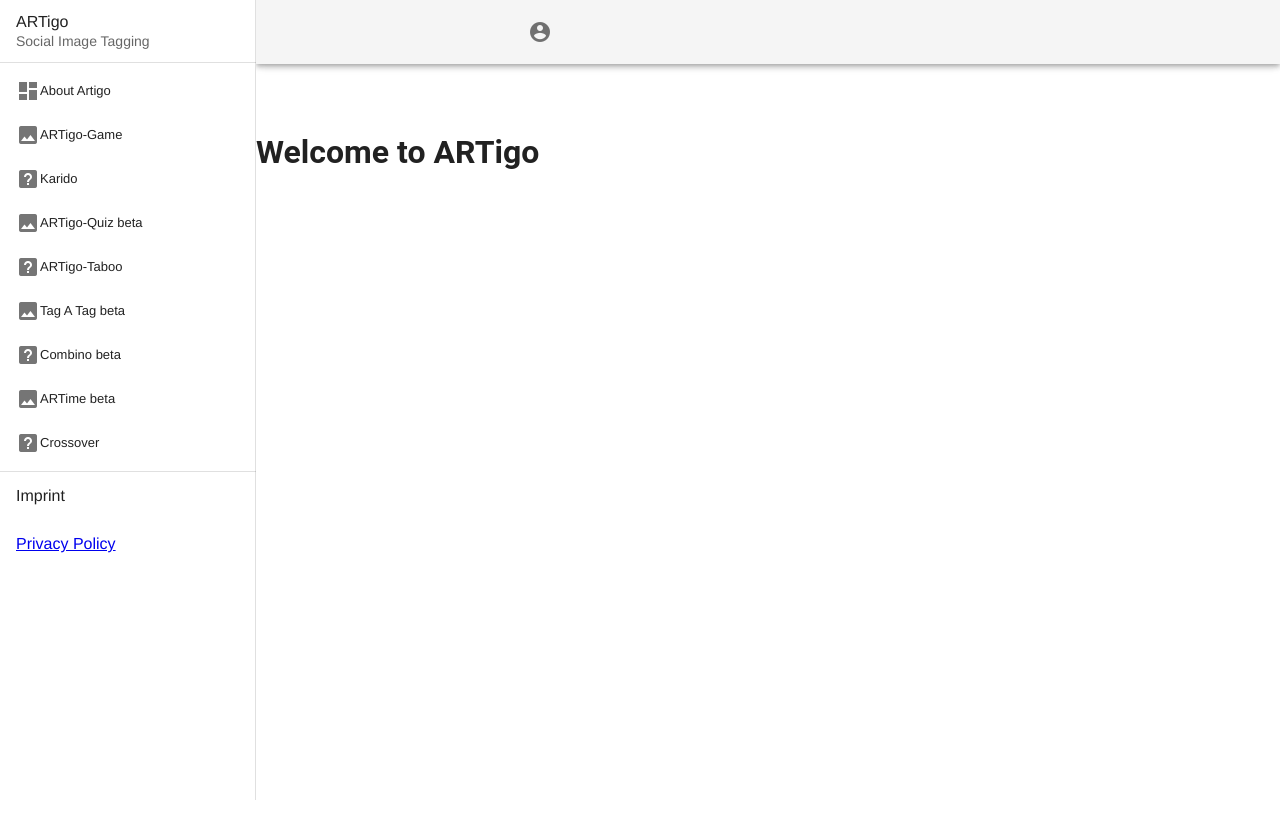
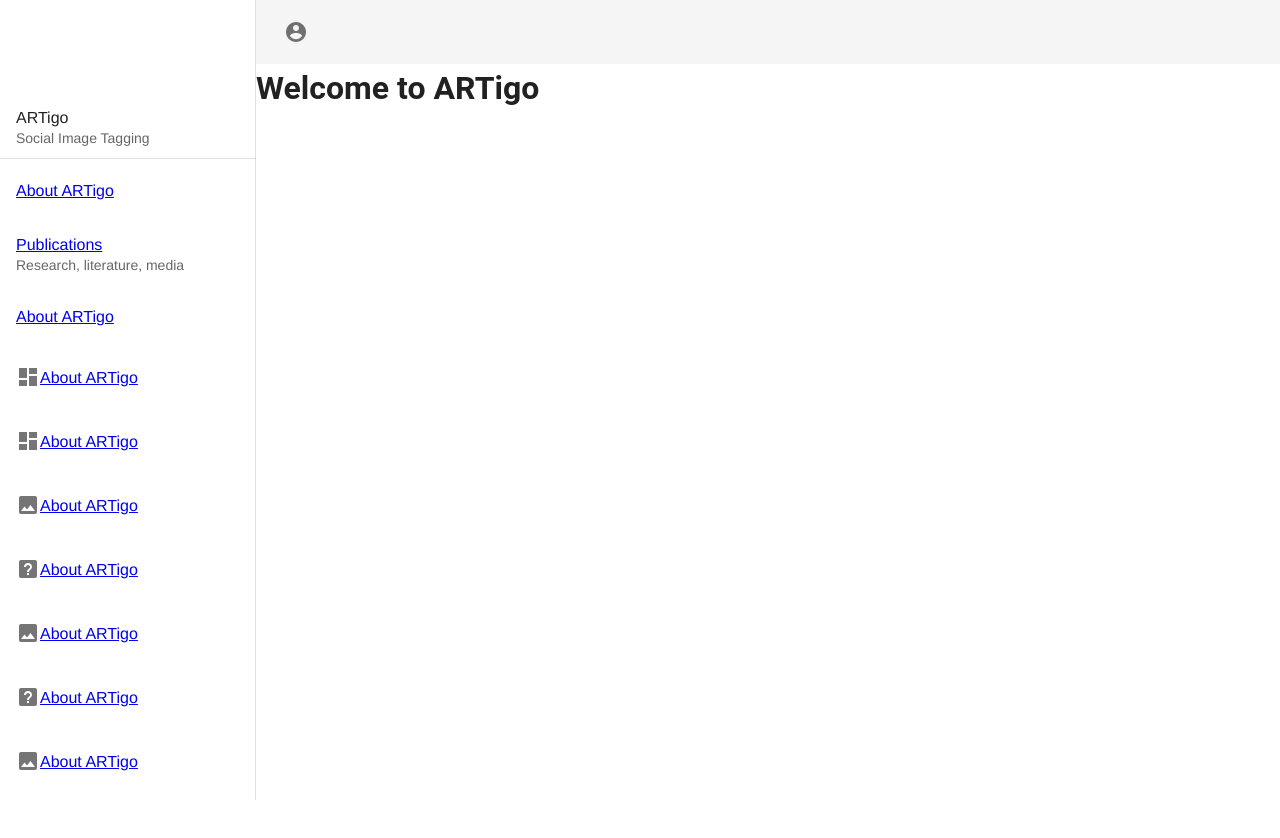
Before and after one commit to arthist-lmu/artigo, a Vue app in the folder web/: page /en in a window 1280 px wide. Shown: the top 838 px of the page. Built offline with nearby package versions, Linux system fonts and the light colour scheme; no server answers.

Commit message:
add language sensitive routes

```diff
--- a/web/src/App.vue
+++ b/web/src/App.vue
@@ -1,9 +1,21 @@
 <template>
   <div id="app">
+
+
+    <v-main>
       <v-navigation-drawer
       app
       permanent
+      v-model="drawer"
     >
+      <v-list-item>
+        <v-img
+          id="logo"
+          max-height="281"
+          max-width="500"
+          src="/assets/images/logo.png"
+        ></v-img>
+      </v-list-item>
       <v-list-item>
         <v-list-item-content>
           <v-list-item-title class="text-h6">
@@ -18,9 +30,24 @@
       <v-divider></v-divider>
 
       <v-list
-        dense
         nav
       >
+        <v-list-item>
+          <router-link to="">{{ $t('navbar.about') }}</router-link>
+        </v-list-item>
+        <v-list-item>
+          <v-list-item-content>
+          <v-list-item-title>
+            <router-link :to="'/' + $i18n.locale + '/publications'">
+            {{ $t('navbar.publications') }}
+            </router-link>
+            </v-list-item-title>
+          <v-list-item-subtitle>Research, literature, media</v-list-item-subtitle>
+          </v-list-item-content>
+        </v-list-item>
+        <v-list-item>
+          <router-link to="">{{ $t('navbar.about') }}</router-link>
+        </v-list-item>
         <v-list-item
           v-for="item in items"
           :key="item.title"
@@ -31,7 +58,7 @@
           </v-list-item-icon>
 
           <v-list-item-content>
-            <v-list-item-title>{{ item.title }}</v-list-item-title>
+            <v-list-item-title><router-link to="item.link">{{ $t('navbar.about') }}</router-link></v-list-item-title>
           </v-list-item-content>
         </v-list-item>
       </v-list>
@@ -41,23 +68,20 @@
       <v-list-item>
         <v-list-item-content>
           <v-list-item-title>
-            Imprint
+            {{ $t("navbar.imprint") }}
           </v-list-item-title>
         </v-list-item-content>
       </v-list-item>
 
       <v-list-item>
           <v-list-item-title>
-            <a href="https://www.lmu.de/de/footer/datenschutz/index.html">Privacy Policy</a>
+            <a href="https://www.lmu.de/de/footer/datenschutz/index.html">{{ $t("navbar.privacy") }}</a>
           </v-list-item-title>
       </v-list-item>
 
     </v-navigation-drawer>
 
-    <v-app-bar app>
     <AppBar />
-    </v-app-bar>
-    <v-main>
       <router-view />
     </v-main>
   </div>
@@ -69,18 +93,24 @@
   -webkit-font-smoothing: antialiased;
   -moz-osx-font-smoothing: grayscale;
 }
+#logo {
+  padding: 5%;
+}
 </style>
 
 <script>
 import AppBar from '@/components/AppBar.vue';
+import i18n from '@/plugins/i18n.js'
+
 export default {
   components: {
     AppBar,
   },
-    data () {
+  data() {
     return {
       items: [
-          { title: 'About Artigo', icon: 'mdi-view-dashboard' },
+        { title: i18n.t('navbar.about'), link: "", icon: 'mdi-view-dashboard' },
+        { title: i18n.t('navbar.publications'), link: "/en/publications", icon: 'mdi-view-dashboard' },
         { title: 'ARTigo-Game', icon: 'mdi-image' },
         { title: 'Karido', icon: 'mdi-help-box' },
         { title: 'ARTigo-Quiz beta', icon: 'mdi-image' },
@@ -91,12 +121,10 @@
         { title: 'Crossover', icon: 'mdi-help-box' },
       ],
       right: null,
-      }
+    };
   },
-  }
+};
 </script>
-
-
 
 <!-- <button
       class="btn btn-primary btn-margin"
--- a/web/src/components/AppBar.vue
+++ b/web/src/components/AppBar.vue
@@ -1,8 +1,11 @@
 <template>
-  <v-app-bar app flat>
+  <v-app-bar
+    app
+    flat
+  >
+
     <v-layout
-      justify-end
-      row
+      right
     >
       <UserMenu />
     </v-layout>
@@ -13,6 +16,7 @@
 import UserMenu from '@/components/UserMenu.vue';
 
 export default {
+  data: () => ({ drawer: null }),
   components: {
     UserMenu,
   },
--- a/web/src/locales/de.json
+++ b/web/src/locales/de.json
@@ -48,6 +48,7 @@
   "navbar": {
     "about": "Über ARTigo",
     "privacy": "Datenschutz",
-    "imprint": "Impressum"
+    "imprint": "Impressum",
+    "publications": "Publikationen"
   }
 }
--- a/web/src/locales/en.json
+++ b/web/src/locales/en.json
@@ -48,6 +48,7 @@
   "navbar": {
     "about": "About ARTigo",
     "privacy": "Privacy Policy",
-    "imprint": "Imprint"
+    "imprint": "Imprint",
+    "publications": "Publications"
   }
 }
--- a/web/src/router/index.js
+++ b/web/src/router/index.js
@@ -56,7 +56,11 @@ const router = new VueRouter({
         },
       ],
     },
-    { path: '*', name: 'NotFound', component: NotFound },
+    {
+      path: '*',
+      name: 'NotFound',
+      component: NotFound
+    },
   ],
 });
 export default router;
--- a/web/src/views/Publications.vue
+++ b/web/src/views/Publications.vue
@@ -22,7 +22,7 @@
 
 <script>
 export default {
-    data () {
+  data() {
     return {
       publications: [
         {
@@ -71,7 +71,7 @@
           calories: 518,
         },
       ],
-      }
+    };
   },
-  }
+};
 </script>
```
Lines whose indentation alone changed are shown as unchanged.
